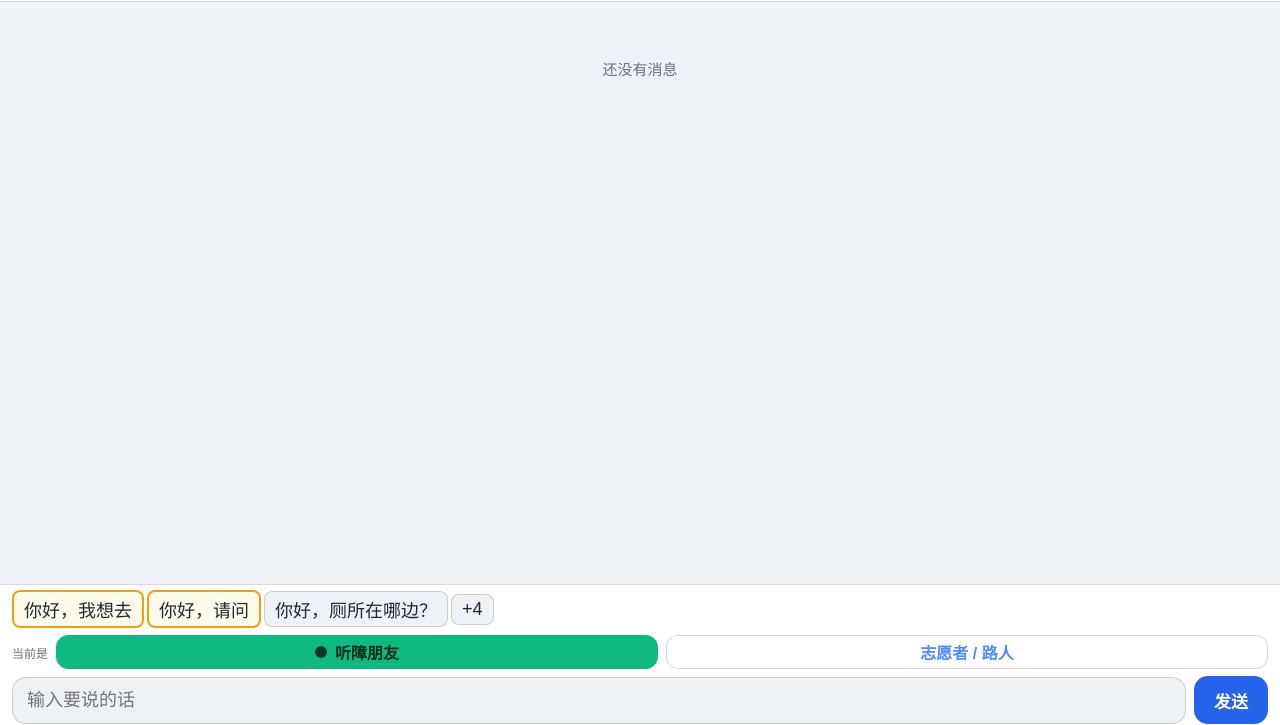
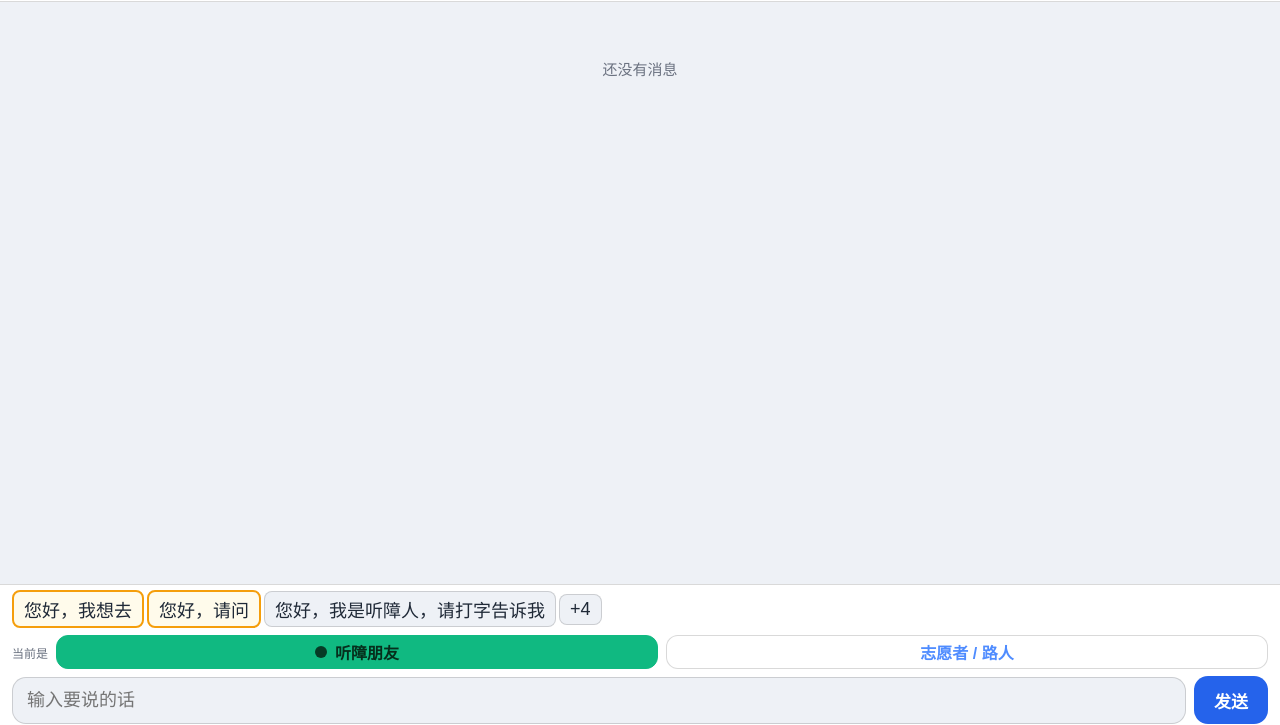
Before and after one commit to zuoguyoupan2023/ZiTan, a plain HTML site: page index.html in a window 1280 px wide. Shown: the part 75-800 px from the top of the page. Drawn offline with Linux system fonts and the light colour scheme.

Commit message:
预设 用语

```diff
--- a/index.html
+++ b/index.html
@@ -522,20 +522,20 @@
   const DEFAULT_PRESETS = {
     zh: {
       deaf: [
-        { t: '你好，我想去', k: 'fill' },
-        { t: '你好，请问', k: 'fill' },
-        { t: '你好，厕所在哪边？', k: 'send' },
-        { t: '你好，怎么去公交站台？', k: 'send' },
-        { t: '你好，可以帮帮我吗？', k: 'send' },
-        { t: '我听不到，请你打字告诉我', k: 'send' },
-        { t: '谢谢', k: 'send' }
+        { t: '您好，我想去', k: 'fill' },
+        { t: '您好，请问', k: 'fill' },
+        { t: '您好，我是听障人，请打字告诉我', k: 'send' },
+        { t: '您好，怎么去公交站台？', k: 'send' },
+        { t: '您好，可以帮我一下吗？', k: 'send' },
+        { t: '我听不到，可以在这里打字', k: 'send' },
+        { t: '谢谢，谢谢', k: 'send' }
       ],
       vol: [
-        { t: '你好，是需要帮忙吗？', k: 'send' },
-        { t: '好的，我明白了', k: 'send' },
-        { t: '我帮你去问一下，请稍等', k: 'send' },
-        { t: '好的，这边走', k: 'send' },
-        { t: '你好，请告诉我你需要什么', k: 'fill' },
+        { t: '我明白了，我看一下', k: 'send' },
+        { t: '我帮您去问一下，请稍等', k: 'send' },
+        { t: '我对这里不熟悉，帮您查一下', k: 'send' },
+        { t: '这边走', k: 'send' },
+        { t: '您好，请告诉我您需要什么', k: 'fill' },
         { t: '不客气', k: 'send' }
       ]
     },
@@ -563,9 +563,9 @@
 
   /* ============ 语音语言列表（列出尽可能多，不再用「其他」） ============ */
   const LANGS = [
-    { id: 'zh-CN', labelZh: '中国大陆', labelEn: 'Chinese (Mainland)', sample: '你好，请问有什么可以帮你的吗？' },
-    { id: 'zh-TW', labelZh: '中国台湾', labelEn: 'Chinese (Taiwan)', sample: '你好，請問有什麼可以幫你的嗎？' },
-    { id: 'zh-HK', labelZh: '中国香港', labelEn: 'Chinese (Hong Kong)', sample: '你好，請問有咩可以幫到你？' },
+    { id: 'zh-CN', labelZh: '中国大陆', labelEn: 'Chinese (Mainland)', sample: '您好，请问有什么可以帮您的吗？' },
+    { id: 'zh-TW', labelZh: '中国台湾', labelEn: 'Chinese (Taiwan)', sample: '您好，請問有什麼可以幫您的嗎？' },
+    { id: 'zh-HK', labelZh: '中国香港', labelEn: 'Chinese (Hong Kong)', sample: '您好，請問有咩可以幫到您？' },
     { id: 'en-US', labelZh: '美国英语', labelEn: 'English (US)', sample: 'Hello, how can I help you?' },
     { id: 'en-GB', labelZh: '英国英语', labelEn: 'English (UK)', sample: 'Hello, how can I help you?' },
     { id: 'en-AU', labelZh: '澳大利亚英语', labelEn: 'English (Australia)', sample: 'Hello, how can I help you?' },
```
